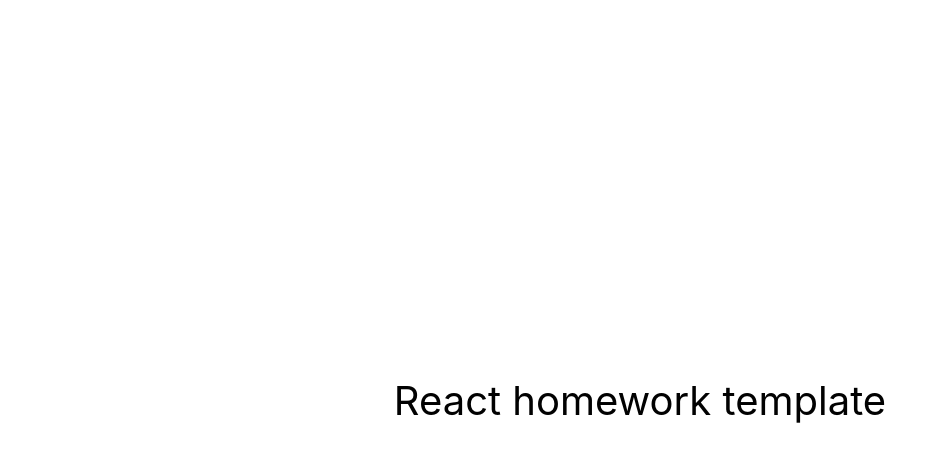
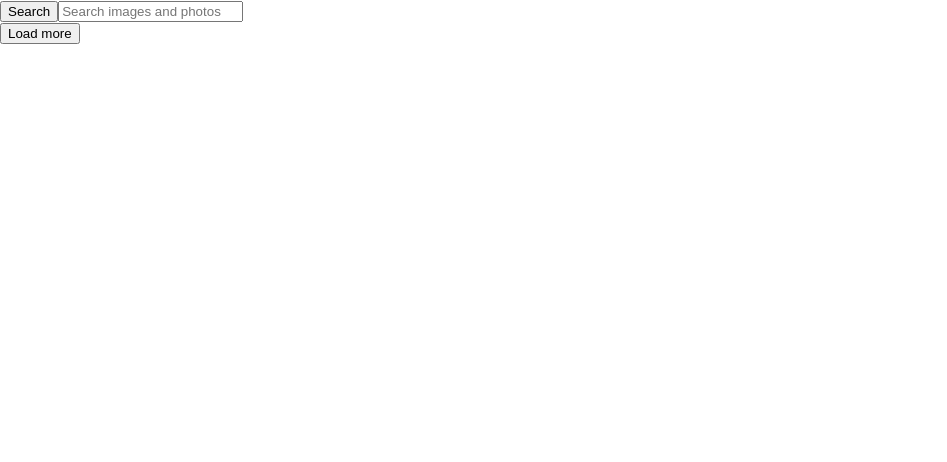
Before and after one commit to Sereban13/goit-react-hw-03-image-finder, a React (Create React App) app: page / in a window 1280 px wide. Shown: the top 462 px of the page, without its empty margins (0-947 px from the left). Built offline with nearby package versions, Linux system fonts and the light colour scheme.

Commit message:
add structure of components

```diff
--- a/src/components/App.jsx
+++ b/src/components/App.jsx
@@ -1,16 +1,20 @@
-export const App = () => {
-  return (
-    <div
-      style={{
-        height: '100vh',
-        display: 'flex',
-        justifyContent: 'center',
-        alignItems: 'center',
-        fontSize: 40,
-        color: '#010101'
-      }}
-    >
-      React homework template
-    </div>
-  );
-};
+import { Component } from 'react';
+import Button from './Button/Button';
+import Searchbar from './Searchbar/Searchbar';
+
+export class App extends Component {
+  state = {
+    query: '',
+    images: [],
+    page: 1,
+  };
+
+  render() {
+    return (
+      <div>
+        <Searchbar />
+        <Button />
+      </div>
+    );
+  }
+}
--- /dev/null
+++ b/src/components/Button/Button.jsx
@@ -0,0 +1,5 @@
+const Button = () => {
+  return <button type="butoon">Load more</button>;
+};
+
+export default Button;
--- /dev/null
+++ b/src/components/Searchbar/Searchbar.jsx
@@ -0,0 +1,23 @@
+export const Searchbar = () => {
+  return (
+    <div>
+      <header class="searchbar">
+        <form class="form">
+          <button type="submit" class="button">
+            <span class="button-label">Search</span>
+          </button>
+
+          <input
+            class="input"
+            type="text"
+            autocomplete="off"
+            autofocus
+            placeholder="Search images and photos"
+          />
+        </form>
+      </header>
+    </div>
+  );
+};
+
+export default Searchbar;
```
Also changed, not shown: package.json (+7 -1 lines), src/components/ImageGallery/ImageGallery.jsx (added, +12 -0 lines), src/components/ImageGalleryItem/ImageGalleryItem.jsx (added, +13 -0 lines), src/components/Loader/Loader.jsx (added), src/components/Modal/Modal.jsx (added), 1 other file (tests, documents, lock files or other folders).
